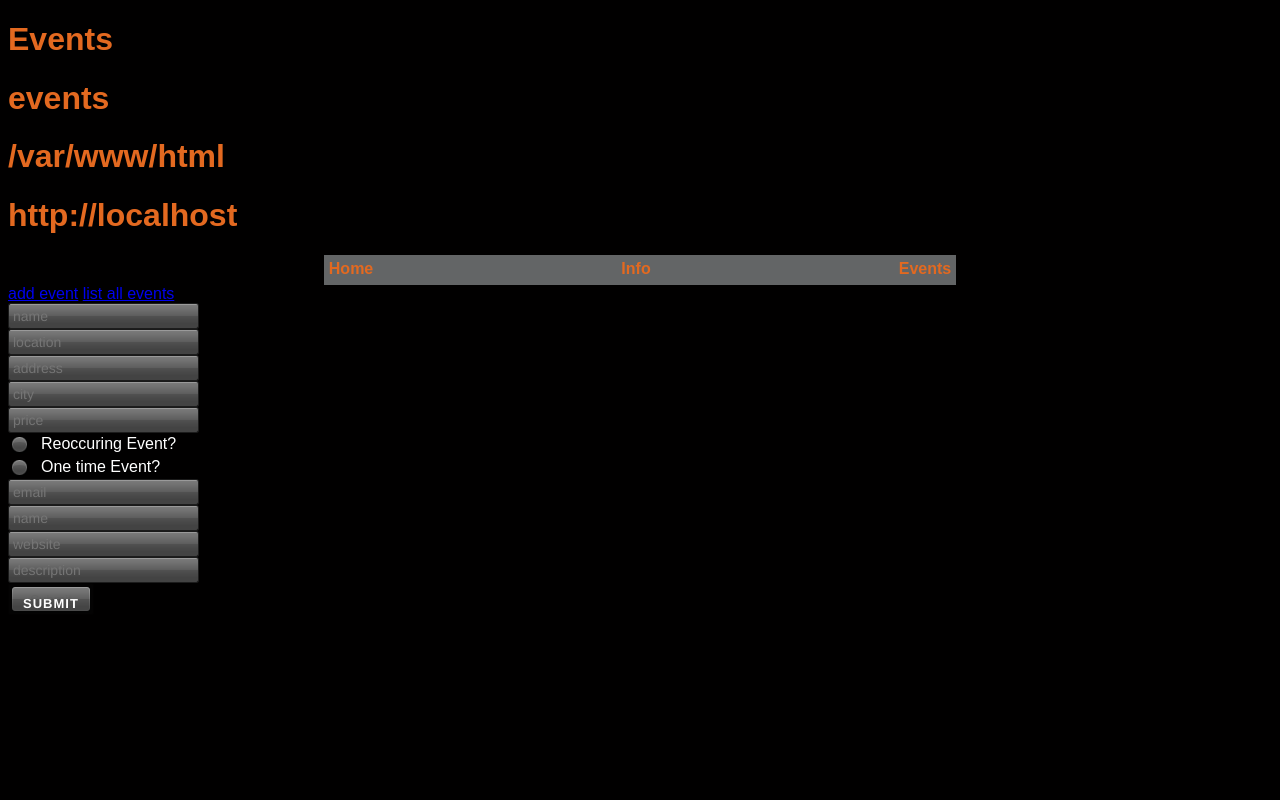
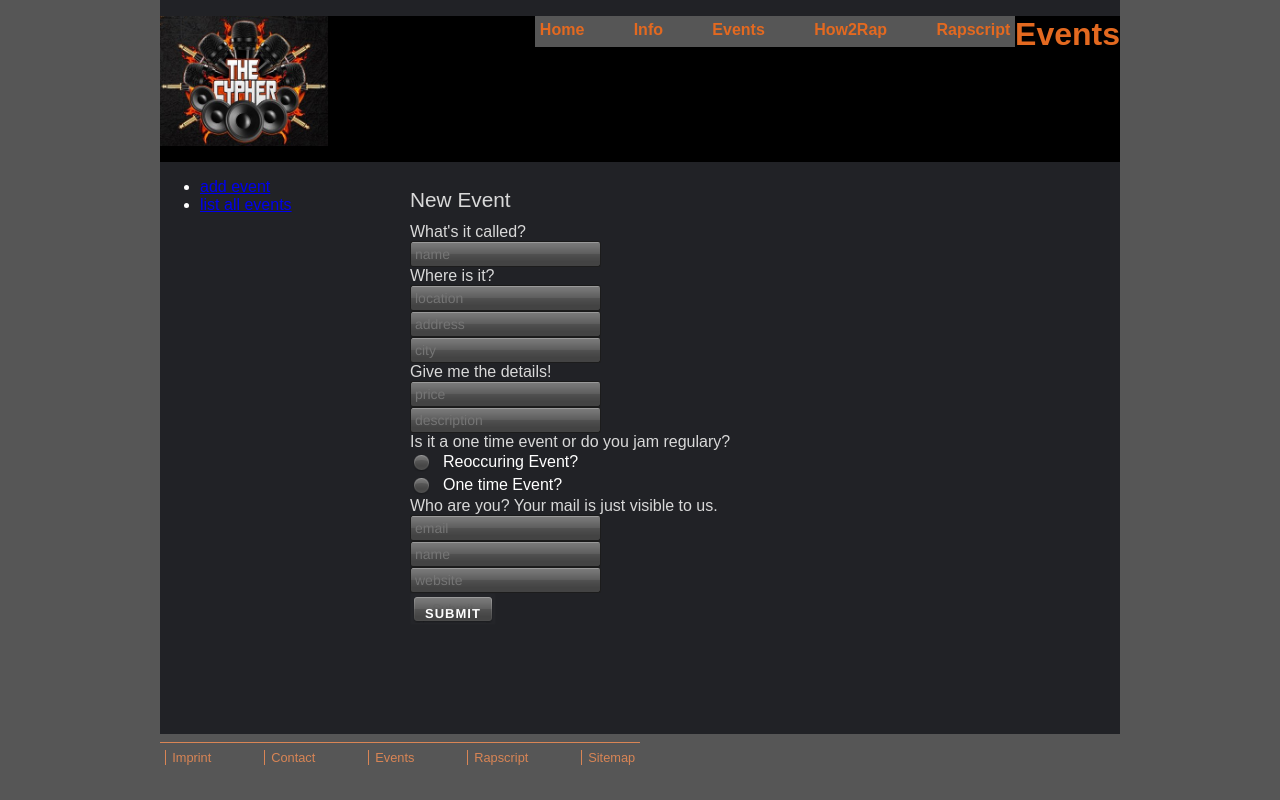
Before and after one commit to JoeNerdan/theCypher, a PHP site: page /events/add in a window 1280 px wide. Run offline with PHP 8.4, Linux system fonts and the light colour scheme.

Commit message:
mostly styling

```diff
--- a/css/main.css
+++ b/css/main.css
@@ -1,13 +1,73 @@
+html {
+  margin: 0;
+  padding: 0;
+
+}
 body {
-  background-color: #010000;
+  background-color: #565656;
   font-family: sans-serif;
   color: white;
+  margin: 0;
+  padding: 0;
 }
+
+
+
+#wrap {
+  background-color: #010000;
+  background-color: #212226;
+  width:960px; /* 366px + 594px makes golden ratio*/
+  margin:0 auto;
+  padding-top: 1em;
+}
+#header {
+  background-color: #212226;
+  background-color: black;
+  padding-bottom:1em;
+  height: 130px;
+}
+#header img{
+  height: 130px;
+}
+#header h1{
+  float: right;
+}
+.main {
+  min-height: 540px;
+  padding-top: 1em;
+  padding-bottom: 1em;
+}
+#main {
+}
+#mainWithSidebar {
+  background-color: #212226;
+  width: 710px;
+  float: right;
+
+
+}
+#sidebar {
+  background-color: #212226;
+  float:left;
+  width: 250px;
+}
+#footer {
+  padding-top: 0.5em;
+  clear: both;
+  background-color: #212226;
+  background-color: #565656;
+}
+
+/*
+the main menu at the top
+*/
 #menu{
   height: 30px;
   width: 50%;
   margin: auto;
-  background-color: #636566;
+  margin: 0;
+  background-color: black;
+float:right;
 
 }
 #menuList {
@@ -16,11 +76,12 @@ body {
   height: 21px;
   margin: 0;
   padding: 0.3em;
-
+  background-color: #565656;
 }
 
 #menuList li {
   display: inline;
+
 }
 
 #menuList li a {
@@ -37,7 +98,66 @@ body {
   zoom: 1;
 }
 
+/*
+ / the main menu at the top
+*/
 
+/*
+  the footer menu at the bottom
+*/
+
+#footerMenu{
+  height: 30px;
+  width: 50%;
+  border-top: 1px solid #d98555;
+}
+#footerMenuList {
+  list-style-type: none;
+  text-align: justify;
+  height: 21px;
+  margin: 0;
+  padding: 0.3em;
+
+}
+
+#footerMenuList li {
+  display: inline;
+}
+#footerMenuList li:last-child {
+}
+
+#footerMenuList li a {
+  text-align: left;
+  display: inline-block;
+  text-decoration: none;
+  color: #d98555;
+  font-size: 0.8em;
+  border-left: 1px solid #d98555;
+  padding-left: 0.5em;
+}
+
+#footerMenuList .stretch {
+  display: inline-block;
+  width: 100%;
+  zoom: 1;
+}
+
+/*
+  / the footer menu at the bottom
+*/
+
+.sideMenu {
+  width: 20%;
+  height: 100%;
+  float: left;
+
+}
+.mainMenu {
+  float: left;
+  width: 70%;
+  height: 100%;
+
+}
 
 
 
@@ -49,6 +169,28 @@ body {
 
 h1{
   color: #e36920;
+  margin: 0;
+  padding: 0;
+}
+
+form > h1, h2, h3, h4, h5{
+  color: #d9d9d9;
+  font-weight: normal;
+  font-size: 1em;
+}
+form > h1{
+  margin: 0;
+  padding: 0;
+  margin: 0.5em 0;
+  font-size: 1.3em;
+}
+form > h2{
+  margin: 0;
+  padding: 0;
+}
+form > h3{
+  margin: 0;
+  padding: 0;
 }
 
 
--- a/index.php
+++ b/index.php
@@ -41,24 +41,56 @@ if(uri() === "events") {
 
   </head>
   <body>
+<div id="wrap">
 
+    <div id="header">
+<img src="/gfx/logo.jpg"/>
     <h1><?=t()?></h1>
+<!-- debug output
     <h1><?=uri()?></h1>
     <h1><?=f()?></h1>
     <h1><?=p()?></h1>
+-->
     <div id="menu">
       <ul id="menuList">
           <li class="menuListEntry"><a href="<? echo $projectFolder?>">Home</a></li>
           <li class="menuListEntry"><a href="<? echo $projectFolder?>info">Info</a></li>
-          <li class="menuListEntry"><a href="<? echo $projectFolder?>events">Events</a></li>
+          <li class="menuListEntry"><a href="<? echo $projectFolder?>info">Events</a></li>
+          <li class="menuListEntry"><a href="<? echo $projectFolder?>info">How2Rap</a></li>
+          <li class="menuListEntry"><a href="<? echo $projectFolder?>events">Rapscript</a></li>
           <li class="stretch"></li>
       </ul>
 
     </div>
+</div>
 
-    <div id="main-content">
-      <?=c()?>
+
+
+<?php
+//lets hope we get
+//<div id="sidebar"></div>
+//and
+//<div class="main" id="mainWithSidebar"></div>
+//or
+//<div class="main" id="main"></div>
+//here
+?>
+<?=c();?>
+
+    <div id="footer">
+<div id="footerMenu">
+      <ul id="footerMenuList">
+          <li class="footerMenuListEntry"><a href="<? echo $projectFolder?>">Imprint</a></li>
+          <li class="footerMenuListEntry"><a href="<? echo $projectFolder?>info">Contact</a></li>
+          <li class="footerMenuListEntry"><a href="<? echo $projectFolder?>info">Events</a></li>
+          <li class="footerMenuListEntry"><a href="<? echo $projectFolder?>info">Rapscript</a></li>
+          <li class="footerMenuListEntry"><a href="<? echo $projectFolder?>events">Sitemap</a></li>
+          <li class="stretch"></li>
+      </ul>
+
     </div>
+</div>
+</div>
 
 <!-- Warning: JAVASCRIPT AHEAD -->
     <script src="<? echo $projectFolder?>js/main.js" type="text/javascript" charset="utf-8"></script>
--- a/site/events.php
+++ b/site/events.php
@@ -1,6 +1,16 @@
-<div id="eventMenu">
-<a href="/events/add">add event</a>
-<a href="/events/">list all events</a>
+
+
+<div id="sidebar">
+
+<ul>
+  <li>
+    <a href="/events/add">add event</a>
+  </li>
+    <li>
+      <a href="/events/">list all events</a>
+    </li>
+
+</ul>
 
 </div>
 
@@ -153,29 +163,45 @@ HTML
 <span>Your event was saved. Go back <a href="/">home</a></span>.
 HTML;
     } else {
-      $this->content = <<<HTML
+      $this->content .= <<<HTML
 <form action="add" method="post" id="inputForm" name="inputForm">
-<input type="text" class="validate[required]" name="name" placeholder="name" value=""></input><br/>
-<input type="text" name="location" placeholder="location" value=""></input><br/>
-<input type="text" name="address" placeholder="address" value=""></input><br/>
-<input type="text" name="city" placeholder="city" value=""></input><br/>
-<input type="text" name="price" placeholder="price" value=""></input><br/>
+  <h1>New Event</h1>
+  <h2>What's it called?</h2>
+<input type="text" class="validate[required]" id="name" name="name" placeholder="name" value=""></input><br/>
 
+  <h2>Where is it?</h2>
+<input type="text" name="location" id="location" placeholder="location" value=""></input><br/>
+<input type="text" name="address" id="address" placeholder="address" value=""></input><br/>
+<input type="text" name="city" id="city" placeholder="city" value=""></input><br/>
+
+<h2>Give me the details!</h2>
+<input type="text" name="price" id="price" placeholder="price" value=""></input><br/>
+<input type="textarea" name="description" id="description" placeholder="description" value=""></input><br/>
+
+<h2>Is it a one time event or do you jam regulary?</h2>
 <input type="radio" id="reoccuring" name="everyWeek" value="Reoccuring Event?">Reoccuring Event?</input><br/>
 <input type="radio" id="oneTime" name="everyWeek" value="One time Event?">One time Event?</input><br/>
 <!-- FIXME date/time should only be required when visible
 class="validate[required,custom[date],future[now]]"
 -->
-<span id="dateCon" style="display:none;">
-<input type="text"  name="date" placeholder="date" value=""></input><br/>
-<input type="text" name="time" placeholder="time" value=""></input><br/>
+<span id="dayCon" style="display:none;">
+  <h3>How often is it? And on which day?</h3>
+  <input type="text"  name="date" id="date" placeholder="date" value=""></input><br/>
+  <input type="text" name="time" id="time" placeholder="time" value=""></input><br/>
 </span>
 
-<input type="text" name="email" placeholder="email" value=""></input><br/>
-<input type="text" name="submitter" placeholder="name" value=""></input><br/>
-<input type="text" name="homepage" placeholder="website" value=""></input><br/>
-<input type="textarea" name="description" placeholder="description" value=""></input><br/>
-<input type="submit" name="submit" value="Submit"></input><br/>
+
+<span id="dateCon" style="display:none;">
+  <h3>So when is it?</h3>
+  <input type="text"  name="date" id="date" placeholder="date" value=""></input><br/>
+  <input type="text" name="time" id="time" placeholder="time" value=""></input><br/>
+</span>
+
+<h2>Who are you? Your mail is just visible to us.</h2>
+<input type="text" name="email" id="email" placeholder="email" value=""></input><br/>
+<input type="text" name="submitter" id="submitter" placeholder="name" value=""></input><br/>
+<input type="text" name="homepage" id="homepage" placeholder="website" value=""></input><br/>
+<input type="submit" name="submit" id="submit" value="Submit"></input><br/>
 <input type="text" checked="true" name="verified" value="" style="display:none!important;"></input><br/>
 </form>
 <script type="text/javascript" src="/js/jquery.uniform.js"></script>
@@ -188,7 +214,11 @@ HTML;
 
   function write()
   {
-    echo $this->content;
+    echo <<<HTML
+<div class="main" id="mainWithSidebar">
+{$this->content}
+</div>
+HTML;
   }
 
 }
--- a/site/home.php
+++ b/site/home.php
@@ -1,3 +1,5 @@
 <?php if (!defined('S')) die ("What are you doing?");
 t('Home'); ?>
+<div id="main" class="main">
 <img src="/site/imgs/home.jpg"/>
+</div>
```
Also changed, not shown: gfx/logo.jpg (added).
